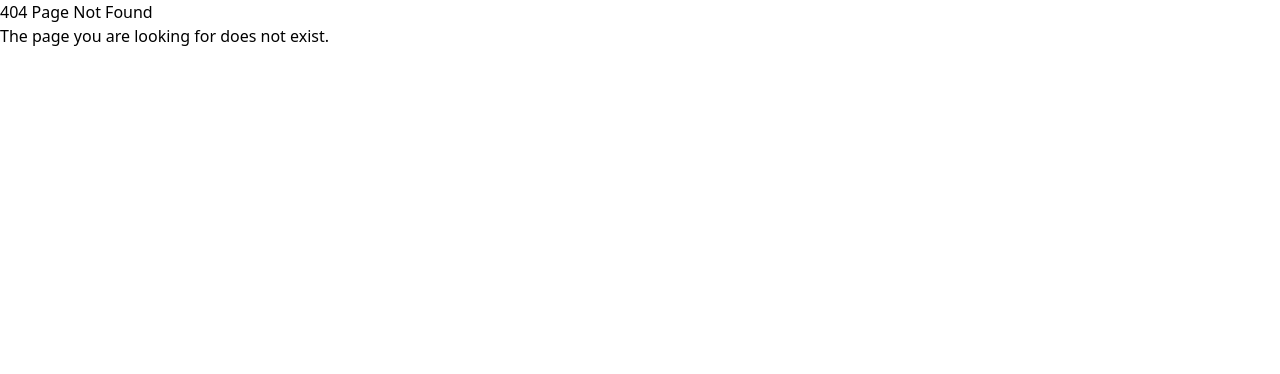
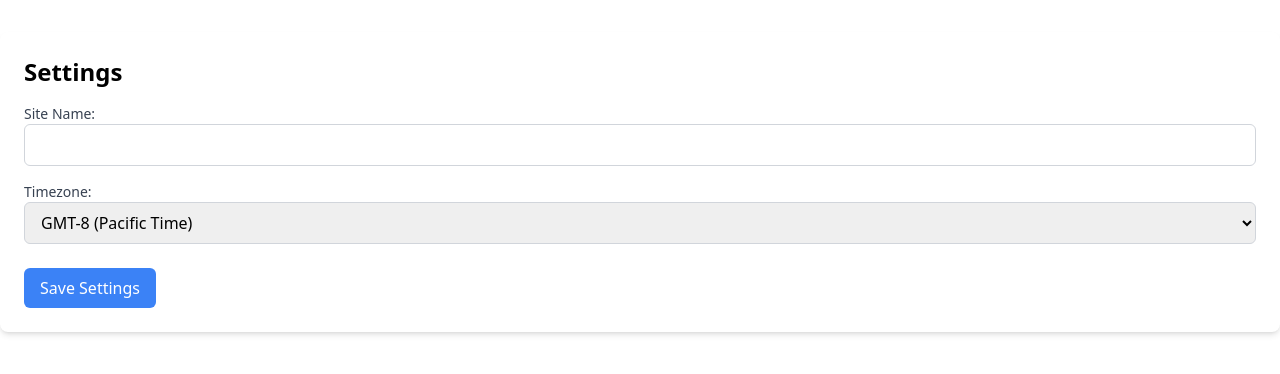
Before and after one commit to Mutai001/vehicle-client, a React (Vite) app: page /admin/setting in a window 1280 px wide. Before the commit this address had no page. Shown: the top 374 px of the page. Built offline with nearby package versions, Linux system fonts and the light colour scheme.

Commit message:
updated admindashboard

```diff
--- a/src/App.tsx
+++ b/src/App.tsx
@@ -10,6 +10,11 @@ import BookedVehicles from './components/Customer/BookedVehicles';
 import MyTickets from './components/Customer/MyTickets';
 import NewTicket from './components/Customer/NewTicket';
 import LogoutLink from './components/Customer/Logout';
+import FleetManagement from './components/Admin/FleetManagement';
+import ManageVehicles from './components/Admin/ManageVehicles';
+import ManageUsers from './components/Admin/ManageUsers';
+import Reports from './components/Admin/Reports';
+import Settings from './components/Admin/Settings';
 
 const App: React.FC = () => {
   return (
@@ -26,6 +31,12 @@ const App: React.FC = () => {
         <Route path="/user/booked-vehicles" Component={BookedVehicles} />
         <Route path="/user/my-tickets" Component={MyTickets} />
         <Route path="/user/new-ticket" Component={NewTicket} />
+        <Route path="/admin/dashboard" Component={AdminDashboard} />
+        <Route path="/admin/manage-vehicles" Component={ManageVehicles} />
+        <Route path="/admin/manage-users" Component={ManageUsers} />
+        <Route path="/admin/assessment-reports" Component={Reports} />
+        <Route path="/admin/manage-fleet" Component={FleetManagement} />
+        <Route path="/admin/setting" Component={Settings} />
     </Routes>
   );
 };
--- a/src/components/Admin/Dashboard.tsx
+++ b/src/components/Admin/Dashboard.tsx
@@ -1,23 +1,20 @@
 import React from 'react';
-import Navbar from '../Common/Navbar'; // Adjust the import path as necessary
-import AdminSidebar from './sidebar'; // Adjust the import path as necessary
 import AdminOverview from './AdminOverview'; // New component
 import ManageVehicles from './ManageVehicles'; // New component
 import ManageUsers from './ManageUsers'; // New component
 import Reports from './Reports'; // New component
-import LocationsAndBranches from './LocationsBranches'; // New component
+import LocationsAndBranches from './LocationsAndBranches'; // New component
 import SupportTickets from './SupportTickets'; // New component
 import FleetManagement from './FleetManagement'; // New component
 
 const AdminDashboard: React.FC = () => {
   return (
-    <div className="flex min-h-screen">
-      <AdminSidebar />
+    <>
+    <div className="flex min-h-screen mb-20px ">
 
       <div className="flex-grow bg-gray-100">
-        <Navbar />
         <main className="p-6">
-          <h1 className="text-2xl font-bold mb-4">Admin Dashboard</h1>
+          <h1 className="text-2xl font-bold mb-4 text-green-800">Admin Dashboard</h1>
           <div className="grid grid-cols-1 md:grid-cols-2 lg:grid-cols-3 gap-4">
             <AdminOverview />
             <ManageVehicles />
@@ -30,6 +27,7 @@ const AdminDashboard: React.FC = () => {
         </main>
       </div>
     </div>
+    </>
   );
 };
 
--- a/src/components/Admin/LocationsAndBranches.tsx
+++ b/src/components/Admin/LocationsAndBranches.tsx
@@ -6,6 +6,7 @@ const LocationsAndBranches: React.FC = () => {
       <h2 className="text-xl font-bold mb-2">Location and Branches</h2>
       <img src="path/to/locations-image.jpg" alt="Locations and Branches" className="w-full h-32 object-cover rounded mb-2" />
       <p className="text-gray-700">Manage rental locations and branches.</p>
+      <p>Manage locations and branches content here.</p>
     </div>
   );
 };
--- a/src/components/Admin/LocationsBranches.tsx
+++ /dev/null
@@ -1,12 +0,0 @@
-import React from 'react';
-
-const LocationsBranches: React.FC = () => {
-  return (
-    <div className="p-4">
-      <h2>Manage Locations and Branches</h2>
-      <p>Manage locations and branches content here.</p>
-    </div>
-  );
-};
-
-export default LocationsBranches;
--- /dev/null
+++ b/src/components/Admin/Settings.tsx
@@ -0,0 +1,49 @@
+import React from 'react';
+
+const Settings: React.FC = () => {
+  return (
+    <div className="container mx-auto py-8">
+      <div className="bg-white p-6 rounded-lg shadow-md">
+        <h2 className="text-2xl font-bold mb-4">Settings</h2>
+        <div className="space-y-4">
+          {/* Example setting options */}
+          <div>
+            <label htmlFor="siteName" className="block text-sm font-medium text-gray-700">Site Name:</label>
+            <input
+              type="text"
+              id="siteName"
+              name="siteName"
+              className="w-full px-3 py-2 border border-gray-300 rounded-md focus:outline-none focus:ring-blue-500 focus:border-blue-500"
+              // Add value and onChange handlers as needed
+            />
+          </div>
+          <div>
+            <label htmlFor="timezone" className="block text-sm font-medium text-gray-700">Timezone:</label>
+            <select
+              id="timezone"
+              name="timezone"
+              className="w-full px-3 py-2 border border-gray-300 rounded-md focus:outline-none focus:ring-blue-500 focus:border-blue-500"
+              // Add value and onChange handlers as needed
+            >
+              <option value="GMT-8">GMT-8 (Pacific Time)</option>
+              <option value="GMT-5">GMT-5 (Eastern Time)</option>
+              {/* Add more timezone options as needed */}
+            </select>
+          </div>
+          {/* Add more settings options as necessary */}
+        </div>
+        <div className="mt-6">
+          <button
+            type="button"
+            className="bg-blue-500 text-white px-4 py-2 rounded-md hover:bg-blue-600 focus:outline-none focus:ring-2 focus:ring-blue-500"
+            // Add onClick handler for saving settings
+          >
+            Save Settings
+          </button>
+        </div>
+      </div>
+    </div>
+  );
+};
+
+export default Settings;
--- a/src/components/Admin/sidebar.tsx
+++ b/src/components/Admin/sidebar.tsx
@@ -1,75 +1,3 @@
-// import React from 'react';
-// import { Link } from 'react-router-dom';
-
-// const AdminSidebar: React.FC = () => {
-//   return (
-//     <div className="w-64 h-screen bg-gray-800 text-white p-4 flex flex-col">
-//       {/* Navigation Links */}
-//       <nav className="flex-grow mt-4">
-//         <ul className="space-y-2">
-//           <li>
-//             <Link to="/admin/dashboard" className="flex items-center px-4 py-2 rounded hover:bg-gray-700">
-//               <span className="material-icons">dashboard</span>
-//               <span className="ml-2">Dashboard Overview</span>
-//             </Link>
-//           </li>
-//           <li>
-//             <Link to="/admin/manage-vehicles" className="flex items-center px-4 py-2 rounded hover:bg-gray-700">
-//               <span className="material-icons">directions_car</span>
-//               <span className="ml-2">Manage Vehicles</span>
-//             </Link>
-//           </li>
-//           <li>
-//             <Link to="/admin/manage-users" className="flex items-center px-4 py-2 rounded hover:bg-gray-700">
-//               <span className="material-icons">people</span>
-//               <span className="ml-2">Manage Users</span>
-//             </Link>
-//           </li>
-//           <li>
-//             <Link to="/admin/reports" className="flex items-center px-4 py-2 rounded hover:bg-gray-700">
-//               <span className="material-icons">assessment</span>
-//               <span className="ml-2">Reports</span>
-//             </Link>
-//           </li>
-//           <li>
-//             <Link to="/admin/locations" className="flex items-center px-4 py-2 rounded hover:bg-gray-700">
-//               <span className="material-icons">location_on</span>
-//               <span className="ml-2">Location and Branches</span>
-//             </Link>
-//           </li>
-//           <li>
-//             <Link to="/admin/support-tickets" className="flex items-center px-4 py-2 rounded hover:bg-gray-700">
-//               <span className="material-icons">support</span>
-//               <span className="ml-2">Customer Support Tickets</span>
-//             </Link>
-//           </li>
-//           <li>
-//             <Link to="/admin/fleet-management" className="flex items-center px-4 py-2 rounded hover:bg-gray-700">
-//               <span className="material-icons">local_shipping</span>
-//               <span className="ml-2">Fleet Management</span>
-//             </Link>
-//           </li>
-//           <li>
-//             <Link to="/admin/settings" className="flex items-center px-4 py-2 rounded hover:bg-gray-700">
-//               <span className="material-icons">settings</span>
-//               <span className="ml-2">Settings</span>
-//             </Link>
-//           </li>
-//         </ul>
-//       </nav>
-
-//       {/* Footer Section */}
-//       <div className="pt-4 border-t border-gray-600">
-//         <Link to="/logout" className="flex items-center px-4 py-2 rounded hover:bg-gray-700">
-//           <span className="material-icons">logout</span>
-//           <span className="ml-2">Logout</span>
-//         </Link>
-//       </div>
-//     </div>
-//   );
-// };
-
-// export default AdminSidebar;
 import React from 'react';
 import { Link } from 'react-router-dom';
 
@@ -80,49 +8,49 @@ const AdminSidebar: React.FC = () => {
         <ul className="space-y-2">
           <li>
             <Link to="/admin/dashboard" className="flex items-center px-4 py-2 rounded hover:bg-gray-700">
-              <span className="material-icons">dashboard</span>
+              {/* <span className="material-icons">dashboard</span> */}
               <span className="ml-2">Dashboard Overview</span>
             </Link>
           </li>
           <li>
             <Link to="/admin/manage-vehicles" className="flex items-center px-4 py-2 rounded hover:bg-gray-700">
-              <span className="material-icons">directions_car</span>
+              {/* <span className="material-icons">directions_car</span> */}
               <span className="ml-2">Manage Vehicles</span>
             </Link>
           </li>
           <li>
             <Link to="/admin/manage-users" className="flex items-center px-4 py-2 rounded hover:bg-gray-700">
-              <span className="material-icons">people</span>
+              {/* <span className="material-icons">people</span> */}
               <span className="ml-2">Manage Users</span>
             </Link>
           </li>
           <li>
             <Link to="/admin/reports" className="flex items-center px-4 py-2 rounded hover:bg-gray-700">
-              <span className="material-icons">assessment</span>
+              {/* <span className="material-icons">assessment</span> */}
               <span className="ml-2">Reports</span>
             </Link>
           </li>
           <li>
             <Link to="/admin/locations" className="flex items-center px-4 py-2 rounded hover:bg-gray-700">
-              <span className="material-icons">location_on</span>
+              {/* <span className="material-icons">location_on</span> */}
               <span className="ml-2">Location and Branches</span>
             </Link>
           </li>
           <li>
             <Link to="/admin/support-tickets" className="flex items-center px-4 py-2 rounded hover:bg-gray-700">
-              <span className="material-icons">support</span>
+              {/* <span className="material-icons">support</span> */}
               <span className="ml-2">Customer Support Tickets</span>
             </Link>
           </li>
           <li>
             <Link to="/admin/fleet-management" className="flex items-center px-4 py-2 rounded hover:bg-gray-700">
-              <span className="material-icons">local_shipping</span>
+              {/* <span className="material-icons">local_shipping</span> */}
               <span className="ml-2">Fleet Management</span>
             </Link>
           </li>
           <li>
             <Link to="/admin/settings" className="flex items-center px-4 py-2 rounded hover:bg-gray-700">
-              <span className="material-icons">settings</span>
+              {/* <span className="material-icons">settings</span> */}
               <span className="ml-2">Settings</span>
             </Link>
           </li>
@@ -131,7 +59,7 @@ const AdminSidebar: React.FC = () => {
 
       <div className="pt-4 border-t border-gray-600">
         <Link to="/logout" className="flex items-center px-4 py-2 rounded hover:bg-gray-700">
-          <span className="material-icons">logout</span>
+          {/* <span className="material-icons">logout</span> */}
           <span className="ml-2">Logout</span>
         </Link>
       </div>
```
Lines whose indentation alone changed are shown as unchanged.
